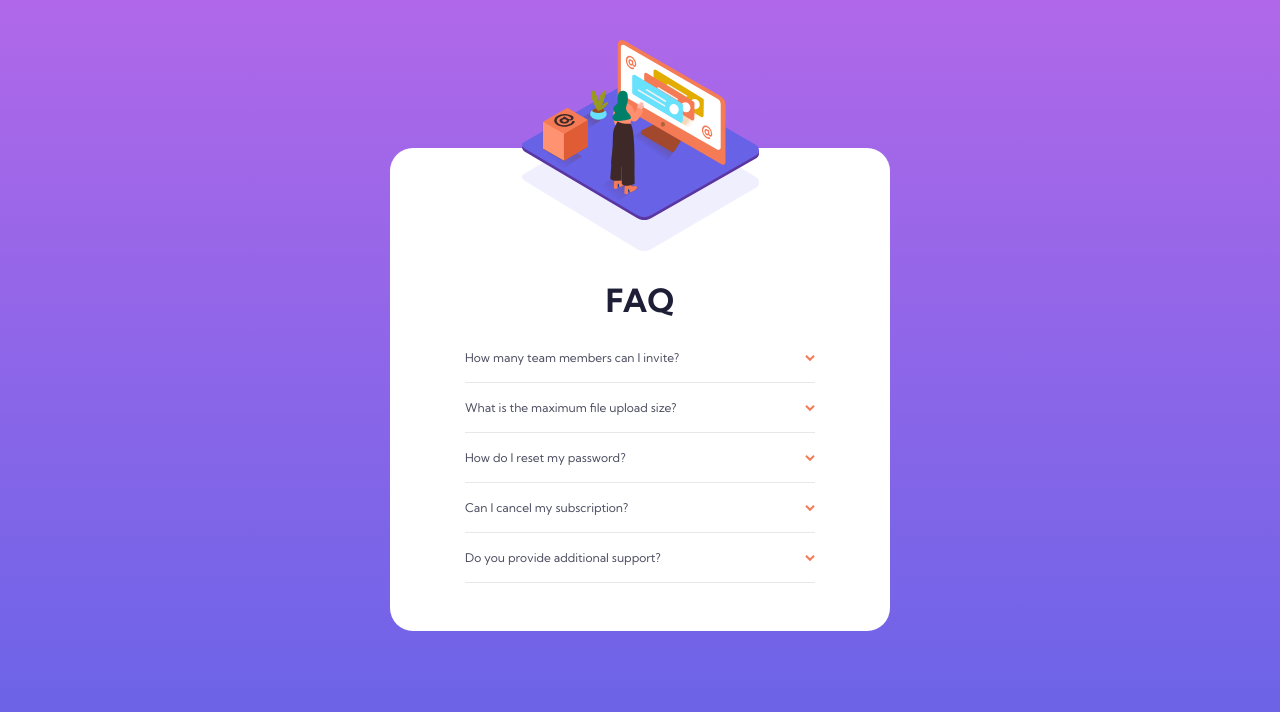
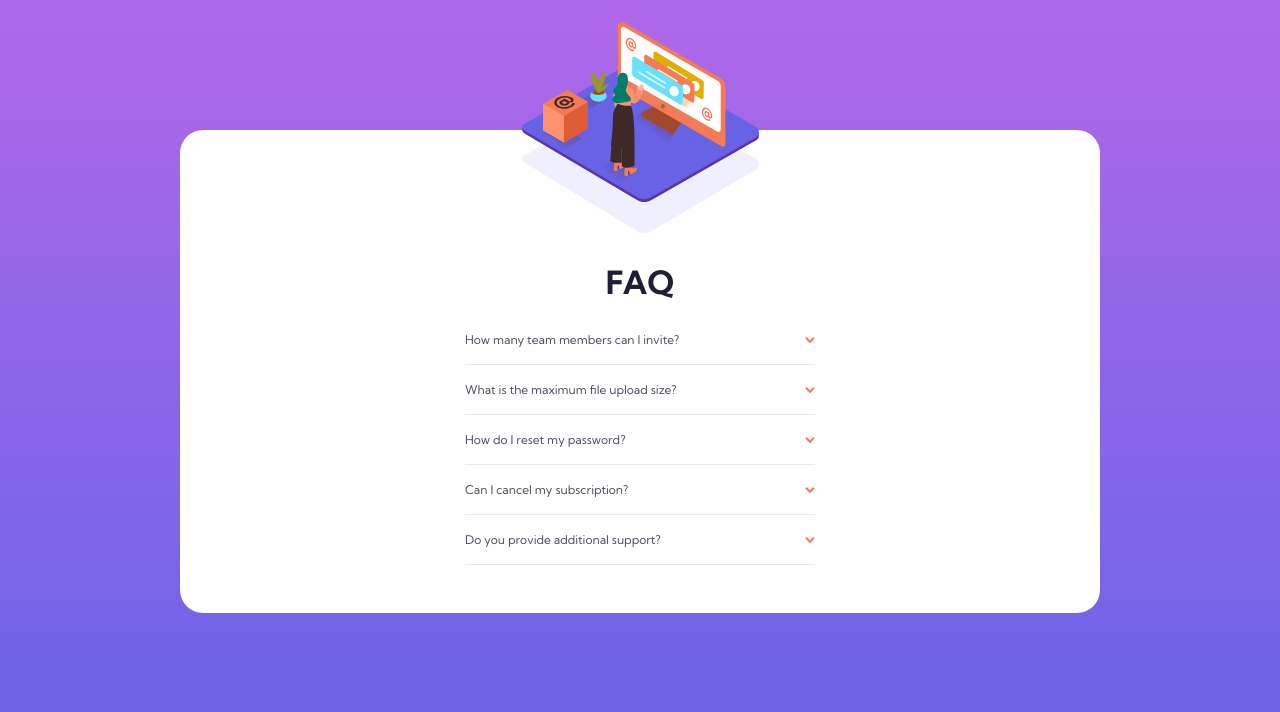
Before and after one commit to miguelzaga/faq-accordion-card, a React (Vite) app: page / in a window 1280 px wide. Shown: the top 712 px of the page. Built offline with nearby package versions, Linux system fonts and the light colour scheme.

Commit message:
add desktop padding

```diff
--- a/src/scss/05-components/_card.scss
+++ b/src/scss/05-components/_card.scss
@@ -6,9 +6,15 @@
   background-color: white;
   border-radius: 23px;
   padding: 132px 24px 48px;
+  @include breakpoint($lg) {
+    max-width: 920px;
+  }
 
   &__wrapper {
     padding: 148px 24px 85px;
+    @include breakpoint($lg) {
+      padding: 130px 24px;
+    }
   }
 
   &__picture {
```
